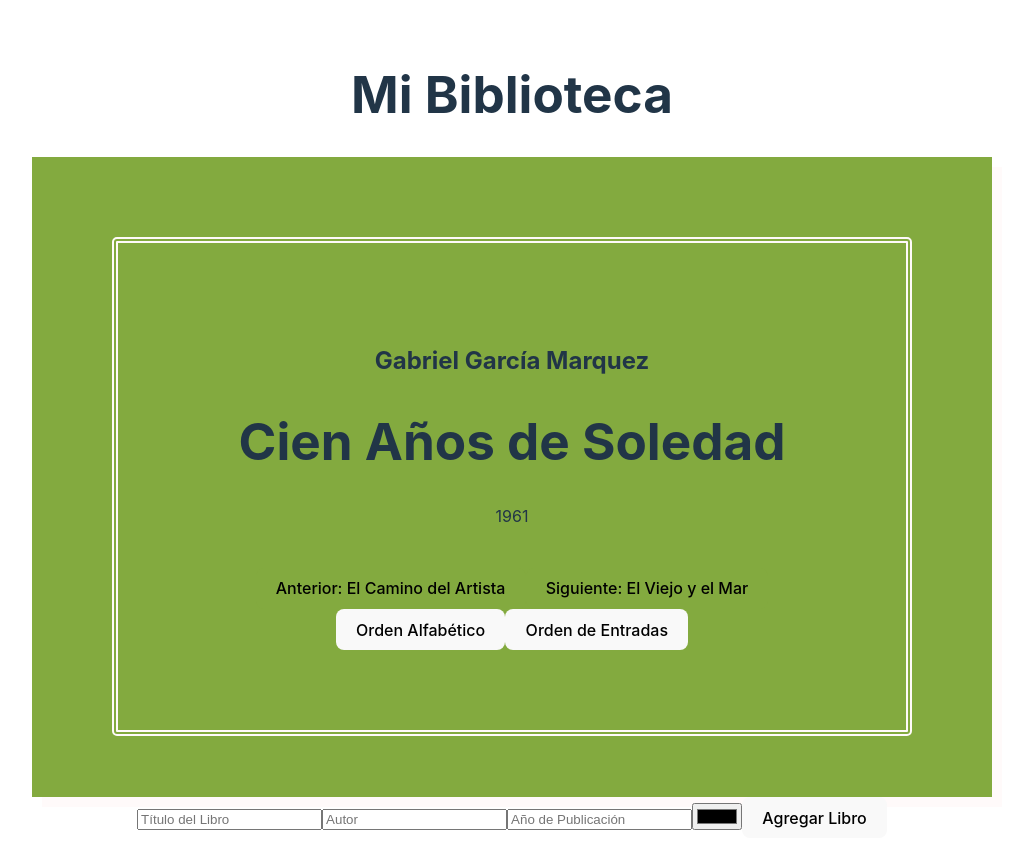
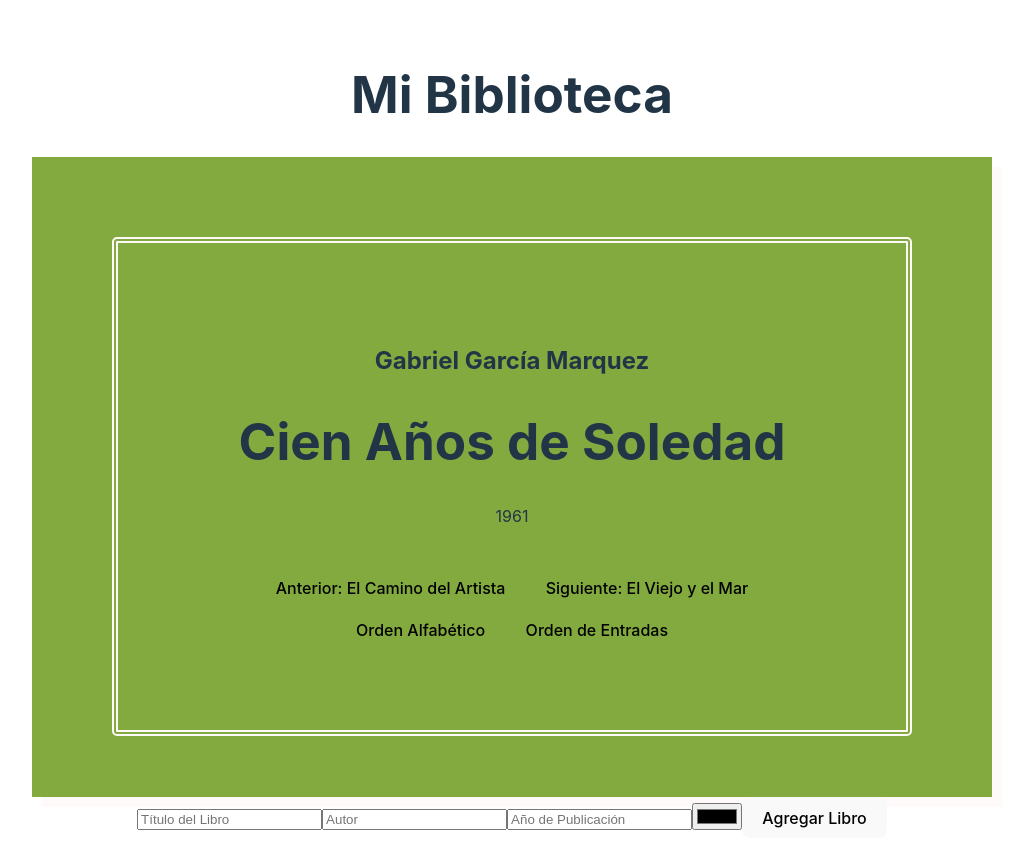
Before and after one commit to MechMarighetti/Munipa, a React (Vite) app: page / in a window 1280 px wide. Shown: the whole page, without its empty margins (128-1151 px from the left). Built offline with nearby package versions, Linux system fonts and the light colour scheme; a web font is replaced by a local one.

Commit message:
bgColor matches array entries

```diff
--- a/src/components/Cards.jsx
+++ b/src/components/Cards.jsx
@@ -87,7 +87,7 @@ const Cards = () => {
     const [otro, setOtro] = useState(0)
     const [activeArray, setActiveArray] = useState(books)
     /* PREGUNTA: ¿Cómo usar el estado para que muestre el último elemento de la lista?*/
-    let bgColor = books[otro].bg
+    let bgColor = activeArray[otro].bg
     /* Separar las funciones para que las variables at y sg queden en el numero correcto y se muestren correctamente sin neccesidad del trigger */
     const increment = () => {
         otro < (books.length - 1) ? setOtro(otro + 1) : setOtro(0);
@@ -118,8 +118,8 @@ const Cards = () => {
 
                 <button onClick={increment} style={{ backgroundColor: bgColor }}>Siguiente: {activeArray[otro + 1]?.title || books[0]?.title}</button>
                <br />
-                <button onClick={handleSorted}>Orden Alfabético</button>
-                <button onClick={handleOriginal}>Orden de Entradas</button>
+                <button onClick={handleSorted} style={{ backgroundColor: bgColor }}>Orden Alfabético</button>
+                <button onClick={handleOriginal}style={{ backgroundColor: bgColor }}>Orden de Entradas</button>
             </div>
 
         </div>
```
